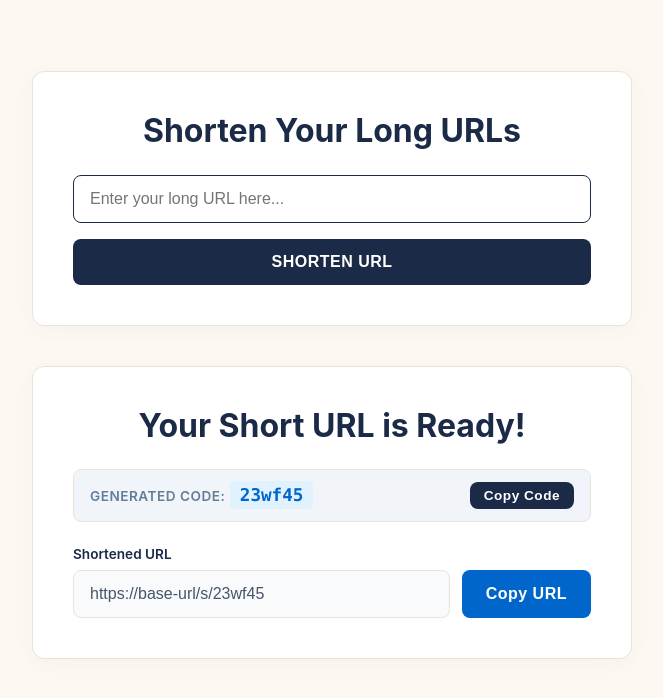
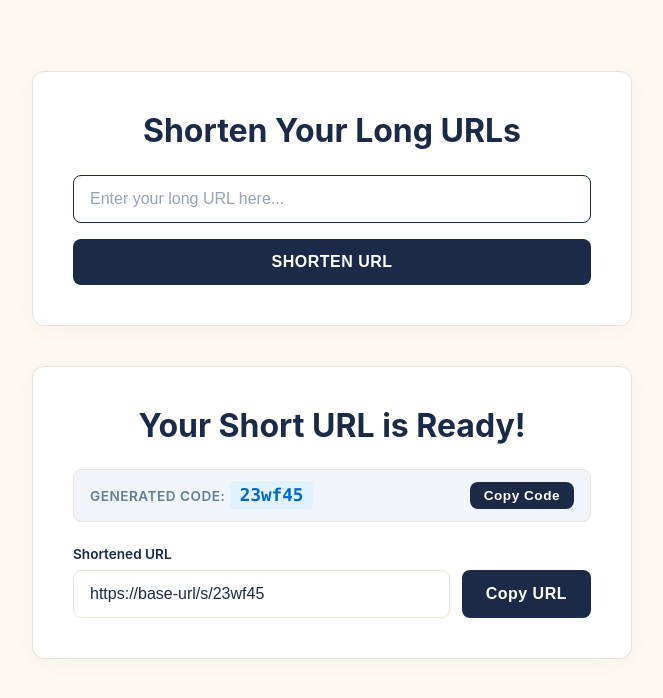
Before and after one commit to Bobbykumar5158/URL-Shortener, a Flask app: page / in a window 1280 px wide. Shown: the part 57-755 px from the top of the page, without its empty margins (308-971 px from the left). Run offline with Flask 3, Linux system fonts and the light colour scheme.

Commit message:
changed the button appreance

```diff
--- a/static/style/base.css
+++ b/static/style/base.css
@@ -38,12 +38,14 @@ body {
   flex-direction: row;
   align-items: center;
   justify-content: flex-end;
-  width: 100%; /* Handles the width without requiring an inline style attribute */
+  width: 100%;
+  /* Handles the width without requiring an inline style attribute */
 }
 
 /* Branding link item styling (URL Shortener) */
 .navbar-links li:first-child {
-  margin-right: auto; /* Shoves branding far left, pushes others right */
+  margin-right: auto;
+  /* Shoves branding far left, pushes others right */
   font-size: 1.25rem;
   font-weight: 700;
   color: var(--everest-navy);
@@ -74,12 +76,15 @@ body {
    ========================================== */
 .form-wrapper {
   display: flex;
-  flex-direction: column; /* Vertically stacks multiple state cards cleanly */
+  flex-direction: column;
+  /* Vertically stacks multiple state cards cleanly */
   align-items: center;
   justify-content: center;
   padding: 60px 24px;
-  gap: 40px; /* Space between input card and success card if both are visible */
-  min-height: calc(100vh - 70px); /* Centers card dynamically on view screen */
+  gap: 40px;
+  /* Space between input card and success card if both are visible */
+  min-height: calc(100vh - 70px);
+  /* Centers card dynamically on view screen */
 }
 
 .shortener-card {
@@ -122,11 +127,25 @@ body {
   border-radius: 8px;
   outline: none;
   transition: border-color 0.2s ease, box-shadow 0.2s ease;
+  background-color: var(--white) !important;
+  color: var(--everest-navy) !important;
 }
 
 .url-input:focus {
   border-color: var(--accent-blue);
   box-shadow: 0 0 0 3px rgba(0, 102, 204, 0.15);
+}
+
+/* 1. Force the placeholder text color to be readable across all browsers */
+.url-input::placeholder {
+  color: #94A3B8 !important; /* Clean slate-gray hint text color */
+  opacity: 1; /* Fixes Safari/Firefox opacity overrides */
+}
+
+/* 2. Style the text highlight color (so it never turns into that giant black box) */
+.url-input::selection {
+  background-color: rgba(0, 102, 204, 0.2); /* Soft accent blue highlight */
+  color: var(--everest-navy);
 }
 
 /* Read-only variant matching the success block state */
@@ -138,11 +157,12 @@ body {
 }
 
 /* Master styling for custom dashboard layout buttons */
-.submit-btn, .copy-btn {
+.submit-btn,
+.copy-btn {
   width: 100%;
   padding: 14px;
-  background-color: var(--everest-navy);
-  color: var(--white);
+  background-color: var(--everest-navy) !important; /* Forces all buttons to be deep navy */
+  color: #FFFFFF !important;
   border: none;
   border-radius: 8px;
   font-size: 1rem;
@@ -152,8 +172,14 @@ body {
   transition: background-color 0.2s ease;
 }
 
-.submit-btn:hover {
-  background-color: var(--accent-blue);
+.submit-btn:hover,
+.copy-btn:hover {
+  background-color: var(--accent-blue) !important;
+}
+
+.submit-btn:active,
+.copy-btn:active {
+  transform: scale(0.98);
 }
 
 /* ==========================================
@@ -208,7 +234,8 @@ body {
 }
 
 .copy-box .url-input {
-  flex: 1; /* Causes text box to fill space, shrinking the button down */
+  flex: 1;
+  /* Causes text box to fill space, shrinking the button down */
 }
 
 .copy-box .copy-btn {
```
